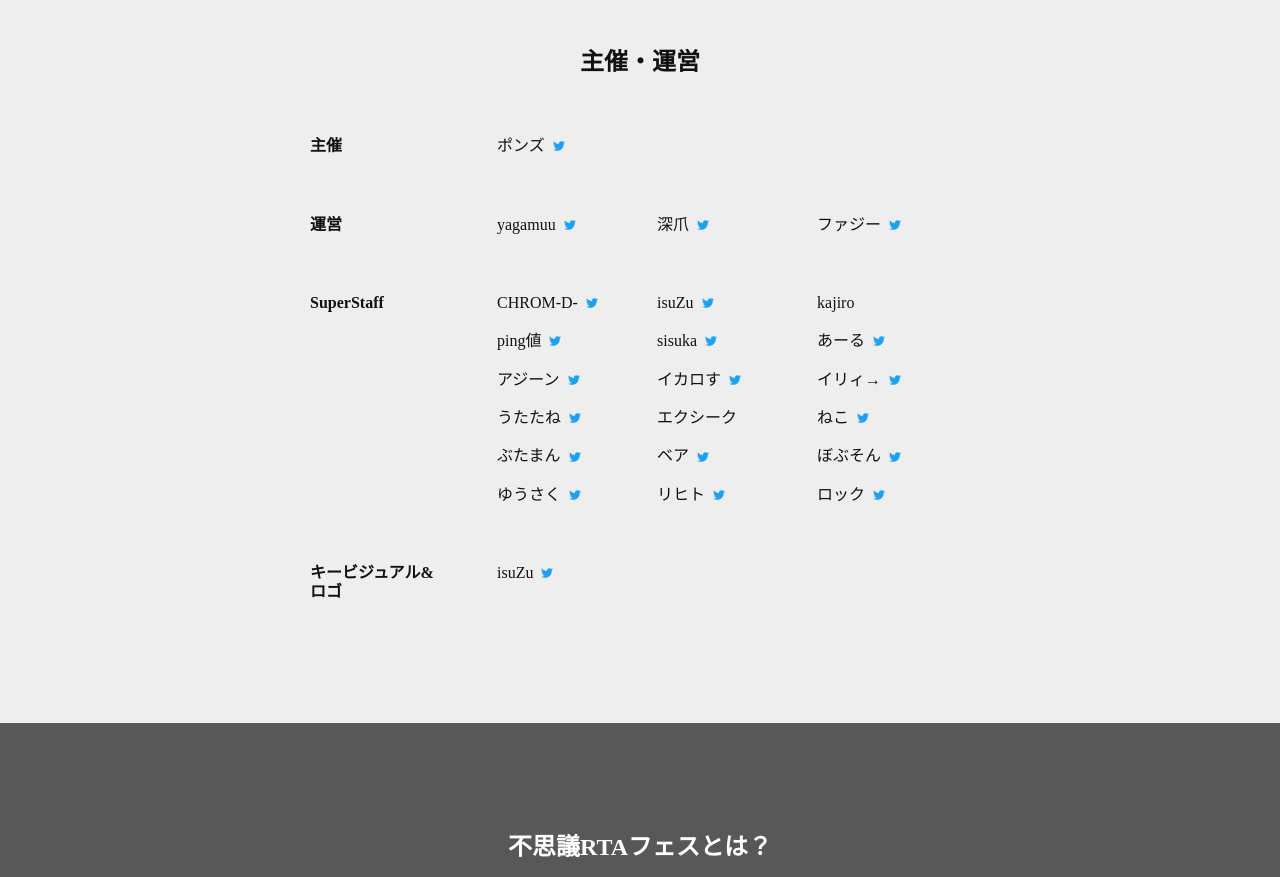
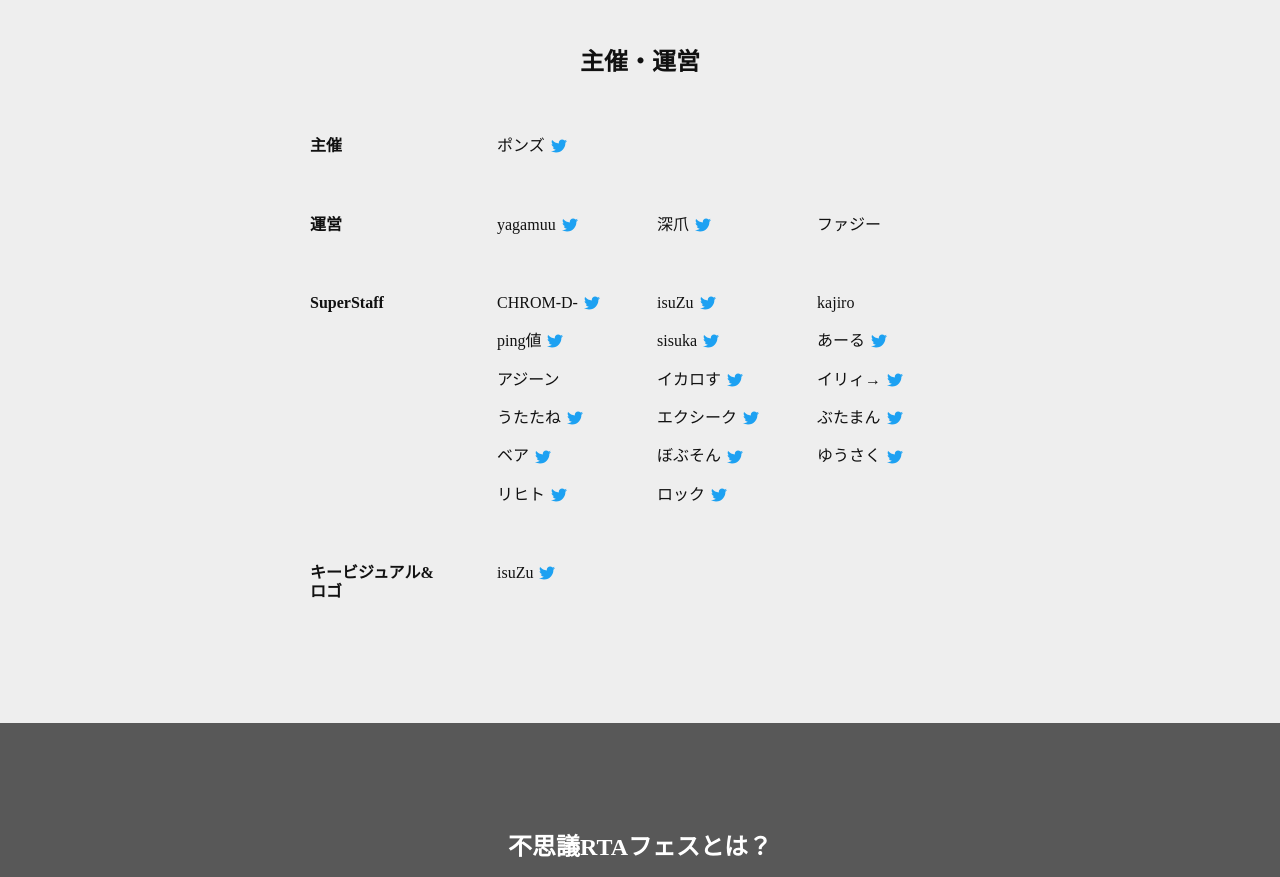
Before and after one commit to mysrtafes/mysrtafes-web-front, a Next.js app: page / in a window 1280 px wide. Shown: the part 1920-2797 px from the top of the page. Built offline with nearby package versions, Linux system fonts and the light colour scheme.

Commit message:
add staff list

```diff
--- a/package.json
+++ b/package.json
@@ -4,10 +4,10 @@
   "private": true,
   "scripts": {
     "dev": "next dev",
-    "build": "next build && next-sitemap --config sitemap.config.js",
+    "build": "next build",
     "start": "next start",
     "lint": "next lint",
-    "vercel-build": "prisma generate && prisma db push --accept-data-loss && next build"
+    "vercel-build": "prisma generate && prisma db push --accept-data-loss && next build && next-sitemap --config sitemap.config.js"
   },
   "prisma": {
     "seed": "ts-node --compiler-options {\"module\":\"CommonJS\"} src/prisma/seed.ts"
--- a/src/components/page/Index/SpecialThanks/SpecialThanks.module.scss
+++ b/src/components/page/Index/SpecialThanks/SpecialThanks.module.scss
@@ -15,13 +15,6 @@
       ul {
         display: flex;
         flex-wrap: wrap;
-        li {
-          display: flex;
-          align-items: center;
-          width: 33%;
-          padding-bottom: 20px;
-          padding-left: 12px;
-        }
       }
     }
   }
@@ -31,12 +24,6 @@
     font-weight: 700;
     font-size: 24px;
     line-height: 29px;
-  }
-
-  .twitterIcon {
-    margin-left: 8px;
-    width: 12px;
-    color: #1da1f2;
   }
 }
 
@@ -60,11 +47,6 @@
         ul {
           display: flex;
           flex-wrap: wrap;
-          li {
-            width: 50%;
-            padding-bottom: 10px;
-            line-height: 20px;
-          }
         }
       }
     }
--- a/src/components/page/Index/SpecialThanks/SpecialThanks.tsx
+++ b/src/components/page/Index/SpecialThanks/SpecialThanks.tsx
@@ -1,6 +1,7 @@
 import styles from '@/components/page/Index/SpecialThanks/SpecialThanks.module.scss'
-import { FontAwesomeIcon } from '@fortawesome/react-fontawesome'
-import { faTwitter } from '@fortawesome/free-brands-svg-icons'
+import staffList from '@/const/staffList'
+import StaffName from '../StaffNameList/StaffNameList'
+import StaffNameList from '../StaffNameList/StaffNameList'
 
 const SpecialThanks = () => {
   return (
@@ -13,10 +14,13 @@ const SpecialThanks = () => {
               <td>主催</td>
               <td>
                 <ul>
-                  <li>
-                    ポンズ
-                    <FontAwesomeIcon icon={faTwitter} className={styles.twitterIcon} />
-                  </li>
+                  {staffList.organizers.map(organizer => (
+                    <StaffName
+                      name={organizer.name}
+                      twitterId={organizer.twitterId}
+                      key={organizer.name}
+                    />
+                  ))}
                 </ul>
               </td>
             </tr>
@@ -24,18 +28,13 @@ const SpecialThanks = () => {
               <td>運営</td>
               <td>
                 <ul>
-                  <li>
-                    yagamuu
-                    <FontAwesomeIcon icon={faTwitter} className={styles.twitterIcon} />
-                  </li>
-                  <li>
-                    深爪
-                    <FontAwesomeIcon icon={faTwitter} className={styles.twitterIcon} />
-                  </li>
-                  <li>
-                    ファジー
-                    <FontAwesomeIcon icon={faTwitter} className={styles.twitterIcon} />
-                  </li>
+                  {staffList.managers.map(manager => (
+                    <StaffNameList
+                      name={manager.name}
+                      twitterId={manager.twitterId}
+                      key={manager.name}
+                    />
+                  ))}
                 </ul>
               </td>
             </tr>
@@ -43,72 +42,13 @@ const SpecialThanks = () => {
               <td>SuperStaff</td>
               <td>
                 <ul>
-                  <li>
-                    CHROM-D-
-                    <FontAwesomeIcon icon={faTwitter} className={styles.twitterIcon} />
-                  </li>
-                  <li>
-                    isuZu
-                    <FontAwesomeIcon icon={faTwitter} className={styles.twitterIcon} />
-                  </li>
-                  <li>kajiro</li>
-                  <li>
-                    ping値
-                    <FontAwesomeIcon icon={faTwitter} className={styles.twitterIcon} />
-                  </li>
-                  <li>
-                    sisuka
-                    <FontAwesomeIcon icon={faTwitter} className={styles.twitterIcon} />
-                  </li>
-                  <li>
-                    あーる
-                    <FontAwesomeIcon icon={faTwitter} className={styles.twitterIcon} />
-                  </li>
-                  <li>
-                    アジーン
-                    <FontAwesomeIcon icon={faTwitter} className={styles.twitterIcon} />
-                  </li>
-                  <li>
-                    イカロす
-                    <FontAwesomeIcon icon={faTwitter} className={styles.twitterIcon} />
-                  </li>
-                  <li>
-                    イリィ→
-                    <FontAwesomeIcon icon={faTwitter} className={styles.twitterIcon} />
-                  </li>
-                  <li>
-                    うたたね
-                    <FontAwesomeIcon icon={faTwitter} className={styles.twitterIcon} />
-                  </li>
-                  <li>エクシーク</li>
-                  <li>
-                    ねこ
-                    <FontAwesomeIcon icon={faTwitter} className={styles.twitterIcon} />
-                  </li>
-                  <li>
-                    ぶたまん
-                    <FontAwesomeIcon icon={faTwitter} className={styles.twitterIcon} />
-                  </li>
-                  <li>
-                    ベア
-                    <FontAwesomeIcon icon={faTwitter} className={styles.twitterIcon} />
-                  </li>
-                  <li>
-                    ぼぶそん
-                    <FontAwesomeIcon icon={faTwitter} className={styles.twitterIcon} />
-                  </li>
-                  <li>
-                    ゆうさく
-                    <FontAwesomeIcon icon={faTwitter} className={styles.twitterIcon} />
-                  </li>
-                  <li>
-                    リヒト
-                    <FontAwesomeIcon icon={faTwitter} className={styles.twitterIcon} />
-                  </li>
-                  <li>
-                    ロック
-                    <FontAwesomeIcon icon={faTwitter} className={styles.twitterIcon} />
-                  </li>
+                  {staffList.superStaffs.map(superStaff => (
+                    <StaffNameList
+                      name={superStaff.name}
+                      twitterId={superStaff.twitterId}
+                      key={superStaff.name}
+                    />
+                  ))}
                 </ul>
               </td>
             </tr>
@@ -116,10 +56,13 @@ const SpecialThanks = () => {
               <td>キービジュアル&ロゴ</td>
               <td>
                 <ul>
-                  <li>
-                    isuZu
-                    <FontAwesomeIcon icon={faTwitter} className={styles.twitterIcon} />
-                  </li>
+                  {staffList.logoCreators.map(logoCreator => (
+                    <StaffNameList
+                      name={logoCreator.name}
+                      twitterId={logoCreator.twitterId}
+                      key={logoCreator.name}
+                    />
+                  ))}
                 </ul>
               </td>
             </tr>
--- /dev/null
+++ b/src/components/page/Index/StaffNameList/StaffNameList.module.scss
@@ -0,0 +1,23 @@
+li.staffNameList {
+  display: flex;
+  align-items: center;
+  width: 33%;
+  padding-bottom: 20px;
+  padding-left: 12px;
+  .twitterIcon {
+    display: flex;
+    justify-content: center;
+    align-items: center;
+    margin-left: 8px;
+    width: 12px;
+    color: #1da1f2;
+  }
+}
+
+@media (max-width: 768px) {
+  li.staffNameList {
+    width: 50%;
+    padding-bottom: 10px;
+    line-height: 20px;
+  }
+}
--- /dev/null
+++ b/src/components/page/Index/StaffNameList/StaffNameList.tsx
@@ -0,0 +1,28 @@
+import styles from '@/components/page/Index/StaffNameList/StaffNameList.module.scss'
+import { FontAwesomeIcon } from '@fortawesome/react-fontawesome'
+import { faTwitter } from '@fortawesome/free-brands-svg-icons'
+
+interface Props {
+  name: string
+  twitterId: string
+}
+const StaffNameList = (props: Props) => {
+  const { name, twitterId } = props
+  return (
+    <li className={styles.staffNameList}>
+      {name}
+      {twitterId && (
+        <a
+          href={`https://twitter.com/${twitterId}`}
+          className={styles.twitterIcon}
+          target="_blank"
+          rel="noreferrer"
+        >
+          <FontAwesomeIcon icon={faTwitter} />
+        </a>
+      )}
+    </li>
+  )
+}
+
+export default StaffNameList
--- /dev/null
+++ b/src/const/staffList.ts
@@ -0,0 +1,29 @@
+const staffList = {
+  organizers: [{ name: 'ポンズ', twitterId: 'ponzu24' }],
+  managers: [
+    { name: 'yagamuu', twitterId: 'yagamuu' },
+    { name: '深爪', twitterId: 'fukazume_peer' },
+    { name: 'ファジー', twitterId: '' },
+  ],
+  superStaffs: [
+    { name: 'CHROM-D-', twitterId: 'Chromdragnity' },
+    { name: 'isuZu', twitterId: 'y_isuZu' },
+    { name: 'kajiro', twitterId: '' },
+    { name: 'ping値', twitterId: 'pingval' },
+    { name: 'sisuka', twitterId: 'sisuka2580' },
+    { name: 'あーる', twitterId: 'r_sprl' },
+    { name: 'アジーン', twitterId: '' },
+    { name: 'イカロす', twitterId: 'UranosTubasaPMD' },
+    { name: 'イリィ→', twitterId: 'irie1013' },
+    { name: 'うたたね', twitterId: 'utatane97181115' },
+    { name: 'エクシーク', twitterId: 'ckit_22' },
+    { name: 'ぶたまん', twitterId: 'butaman_suzukix' },
+    { name: 'ベア', twitterId: 'bearfaust0123' },
+    { name: 'ぼぶそん', twitterId: 'BOBSON27' },
+    { name: 'ゆうさく', twitterId: 'yuusaku93' },
+    { name: 'リヒト', twitterId: 'lichtwirbelwind' },
+    { name: 'ロック', twitterId: 'rocksan3' },
+  ],
+  logoCreators: [{ name: 'isuZu', twitterId: 'y_isuZu' }],
+}
+export default staffList
```
